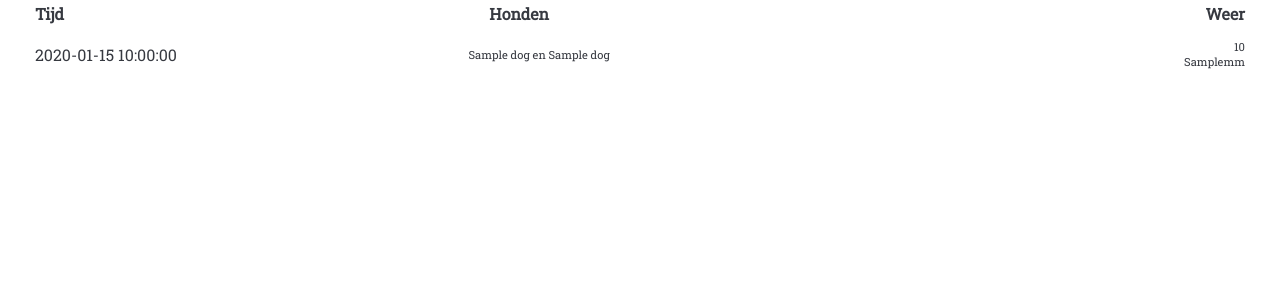
After one commit to fliepeltje/het-veldje, a FastAPI app: template templates/landing.html in a window 1280 px wide. The commit adds this page. Shown: the top 300 px of the page. Run offline with FastAPI, Linux system fonts and the light colour scheme; the template is opened without the code that fills it: most values are stand-ins (such as "Sample title", 1, 10 or a date in 2020); some libraries are stand-ins or nearby versions.

Commit message:
Add landing page stats

```diff
--- a/hetveldje/app.py
+++ b/hetveldje/app.py
@@ -3,7 +3,7 @@ from fastapi.responses import HTMLResponse
 from fastapi.staticfiles import StaticFiles
 from fastapi.templating import Jinja2Templates
 
-from hetveldje.types import Dog
+from hetveldje.types import Dog, HourForecast, HourData
 
 app = FastAPI()
 
@@ -14,7 +14,20 @@ templates = Jinja2Templates(directory="templates")
 
 
 @app.get("/dogs", response_class=HTMLResponse)
-async def read_item(request: Request):
+async def dog_list(request: Request):
     return templates.TemplateResponse(
         "dog-list.html", {"request": request, "dogs": Dog.from_api()}
     )
+
+
+@app.get("/", response_class=HTMLResponse)
+async def landing(request: Request):
+    forecasts = HourForecast.from_api()
+    dogs = Dog.from_api()
+    return templates.TemplateResponse(
+        "landing.html",
+        {
+            "request": request,
+            "next_five": HourData.next_5(forecasts=forecasts, dogs=dogs),
+        },
+    )
--- a/pyproject.toml
+++ b/pyproject.toml
@@ -13,6 +13,8 @@ aiofiles = "^0.7.0"
 uvicorn = {extras = ["standard"], version = "^0.14.0"}
 toml = "^0.10.2"
 httpx = "^0.18.2"
+pytz = "^2021.1"
+beautifulsoup4 = "^4.9.3"
 
 [tool.poetry.dev-dependencies]
 black = "^21.7b0"
--- /dev/null
+++ b/sass/_landing.sass
@@ -0,0 +1,24 @@
+#status-table
+    table
+        width: 95%
+        margin: auto
+
+        .time-cell
+            width: 15%
+            text-align: left
+
+        .dogs-cell
+            width: 50%
+            text-align: center
+            ul
+                text-align: center
+                list-style: none
+                font-size: 0.7em
+
+        .weather-cell
+            width: 35%
+            text-align: right
+            ul
+                list-style: none
+                font-size: 0.7em
+                padding: 0
--- a/sass/style.sass
+++ b/sass/style.sass
@@ -3,3 +3,4 @@
 @use "colors"
 @use "typography"
 @use "dog"
+@use "landing"
--- a/static/css/style.css
+++ b/static/css/style.css
@@ -126,4 +126,31 @@ h1, h2, h3, h4, h5, h6 {
   padding-bottom: 0.5em;
 }
 
+#status-table table {
+  width: 95%;
+  margin: auto;
+}
+#status-table table .time-cell {
+  width: 15%;
+  text-align: left;
+}
+#status-table table .dogs-cell {
+  width: 50%;
+  text-align: center;
+}
+#status-table table .dogs-cell ul {
+  text-align: center;
+  list-style: none;
+  font-size: 0.7em;
+}
+#status-table table .weather-cell {
+  width: 35%;
+  text-align: right;
+}
+#status-table table .weather-cell ul {
+  list-style: none;
+  font-size: 0.7em;
+  padding: 0;
+}
+
 /*# sourceMappingURL=style.css.map */
--- a/templates/base.html
+++ b/templates/base.html
@@ -7,6 +7,7 @@
     <meta name="viewport" content="width=device-width, initial-scale=1.0">
     <title>Het Veldje</title>
     <link href="{{ url_for('static', path='/css/style.css') }}" rel="stylesheet">
+    <script src="https://code.iconify.design/2/2.0.3/iconify.min.js"></script>
 </head>
 
 <body>
--- /dev/null
+++ b/templates/landing.html
@@ -0,0 +1,40 @@
+{% extends 'base.html' %}
+{% block main_content %}
+<section id="status-table">
+    <table>
+        <thead>
+            <tr>
+                <th class="time-cell">Tijd</th>
+                <th class="dogs-cell">Honden</th>
+                <th class="weather-cell">Weer</th>
+            </tr>
+        </thead>
+        <tbody>
+            {% for h_data in next_five %}
+            <tr>
+                <td class="time-cell">{{h_data.time_fmt}}</td>
+                <td class="dogs-cell">
+                    <ul>
+                        {% if h_data.dogs %}
+                        {% for d in h_data.dogs %}
+                        <li>{{d.dog_name}} en {{d.owner_name}}</li>
+                        {% endfor %}
+                        {% else %}
+                        <li>Geen honden aanwezig</li>
+                        {% endif %}
+                    </ul>
+                </td>
+                <td class="weather-cell">
+                    <ul>
+                        <li>{{h_data.forecast.temp_c}} <span class="iconify"
+                                data-icon="tabler:temperature-celsius"></span></li>
+                        <li>{{h_data.forecast.precip_mm}}mm <span class="iconify"
+                                data-icon="fluent:weather-rain-24-regular"></span></li>
+                    </ul>
+                </td>
+            </tr>
+            {% endfor %}
+        </tbody>
+    </table>
+</section>
+{% endblock %}
--- a/templates/partials/dog.html
+++ b/templates/partials/dog.html
@@ -1,12 +1,12 @@
 <section class="dog-item" data-target="{{index}}">
-    <img src="/static/img/{{dog.picture}}">
+    <img src="{{dog.picture}}">
     <h3>{{ dog.dog_name }}</h3>
 </section>
 
 <section class="dog-modal" id="dog-modal-{{index}}">
     <main>
         <h1>{{dog.dog_name}}</h1>
-        <img class="dog-pic" src="/static/img/{{dog.picture}}">
+        <img class="dog-pic" src="{{dog.picture}}">
         <ul>
             <li><span class="info-type">Baasje(s)</span> <span class="info">{{dog.owner_name }}</span></li>
             <li><span class="info-type">Merk</span> <span class="info">{{ dog.dog_type }}</span></li>
```
Also changed, not shown: hetveldje/types.py (+80 -2 lines), hetveldje/utils.py (added, +7 -0 lines), 2 other files.
